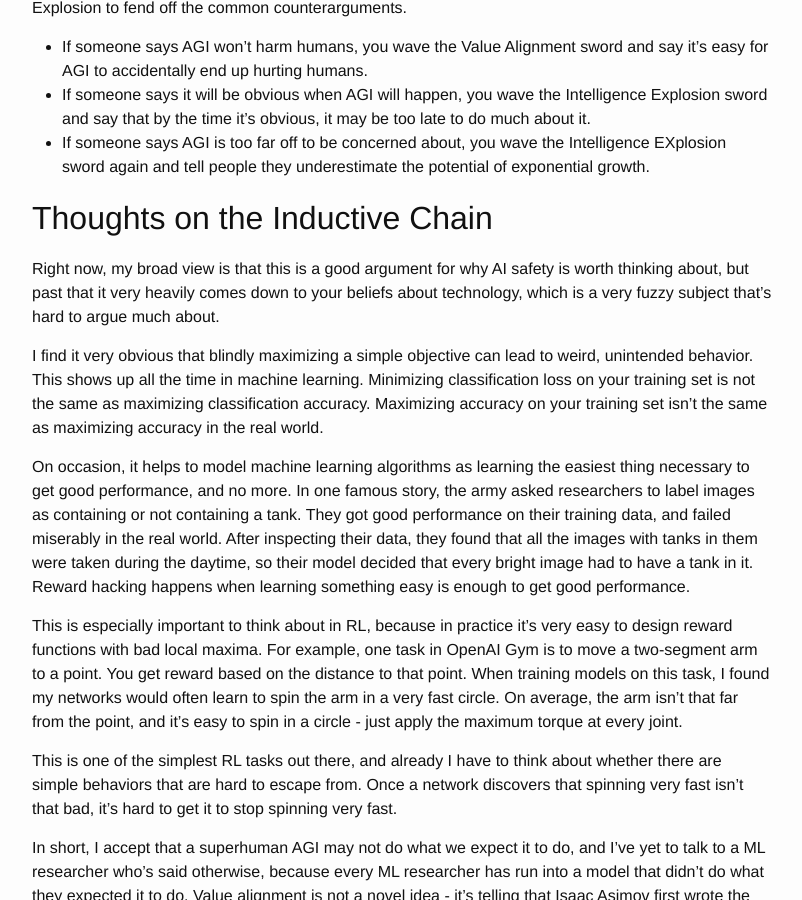
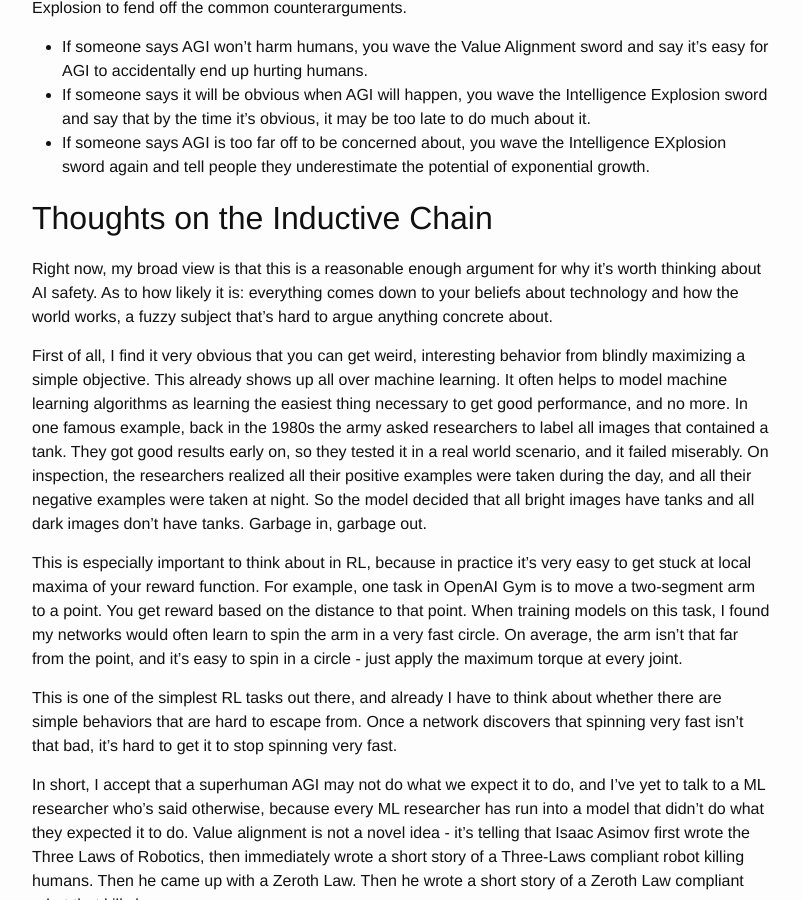
Before and after one commit to alexirpan/alexirpan.github.io, a Jekyll site: the page built from _posts/2017-05-02-ai-safety.markdown, in a window 1280 px wide and 900 px high, scrolled down 2123 px. Shown: the whole window, without its empty margins (238-1040 px from the left). Built offline with Jekyll 4.4.1, drawn with Linux system fonts in a browser that asks for light colours; nearby versions of some CDN libraries.

Commit message:
Making a commit before I delete a bunch of paragraphs.

```diff
--- a/_posts/2017-05-02-ai-safety.markdown
+++ b/_posts/2017-05-02-ai-safety.markdown
@@ -120,28 +120,27 @@ growth.
 Thoughts on the Inductive Chain
 ---------------------------------------------------------------------------
 
-Right now, my broad view is that this is a good argument for why AI safety
-is worth thinking about, but past that it very heavily comes down to your beliefs
-about technology, which is a very fuzzy subject that's hard to argue much about.
+Right now, my broad view is that this is a reasonable enough argument for why
+it's worth thinking about AI safety. As to how likely it is: everything comes
+down to your beliefs about technology and how the world works, a fuzzy subject
+that's hard to argue anything concrete about.
 
-I find it very obvious that blindly maximizing a simple objective
-can lead to weird, unintended behavior. This shows up all the time in machine
-learning. Minimizing classification loss on your training set is not the same as
-maximizing classification accuracy. Maximizing accuracy on your training set isn't
-the same as maximizing accuracy in the real world.
-
-On occasion, it helps to model machine learning algorithms as learning the
-easiest thing necessary to get good performance, and no more.
-In one famous story, the army asked researchers to label images as containing or not
-containing a tank. They got good performance on their training data, and failed
-miserably in the real world. After inspecting their data, they found that all the images
-with tanks in them were taken during the daytime, so their model decided that every bright
-image had to have a tank in it. Reward hacking happens when learning something
-easy is enough to get good performance.
+First of all, I find it very obvious that you can get weird, interesting
+behavior from blindly maximizing a simple objective. This already shows up
+all over machine learning. It often helps to model machine learning
+algorithms as learning the easiest thing necessary to get good performance,
+and no more. In one famous example, back in the 1980s the army asked
+researchers to label all images that contained a tank. They got good results
+early on, so they tested it in a real world scenario, and it failed miserably.
+On inspection, the researchers realized all their positive examples
+were taken during the day, and all their negative examples were taken at night.
+So the model decided that all bright images have tanks and all dark images don't
+have tanks. Garbage in, garbage out.
 
 This is especially important to think about in RL, because in practice it's
-very easy to design reward functions with bad local maxima. For example, one task in
-OpenAI Gym is to move a two-segment arm to a point. You get reward based on the
+very easy to get stuck at local maxima of your reward function. For
+example, one task in OpenAI Gym is to move a two-segment arm to a point.
+You get reward based on the
 distance to that point. When training models on this task, I found my networks would
 often learn to spin the arm in a very fast circle. On average, the arm isn't that far
 from the point, and it's easy to spin in a circle - just apply the maximum torque at
```
